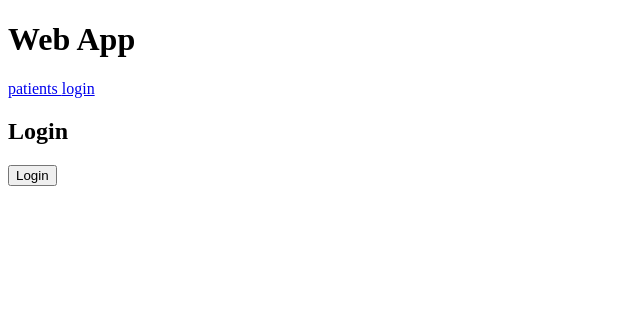
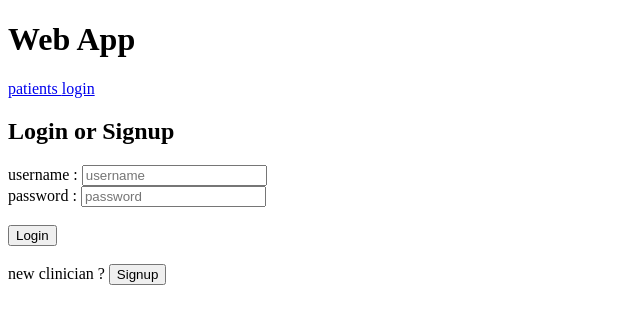
Before and after one commit to YhzyY/HaRILab_Interview_Dashboard, an Angular app: page /login in a window 1280 px wide. Shown: the top 324 px of the page, without its empty margins (0-640 px from the left). Built offline with nearby package versions, Linux system fonts and the light colour scheme.

Commit message:
get input when login

```diff
--- a/src/app/auth/auth.service.ts
+++ b/src/app/auth/auth.service.ts
@@ -5,14 +5,6 @@ import {HttpHeaders, HttpParams, HttpResponse} from '@angular/common/http';
 import { HttpClient} from '@angular/common/http';
 import * as url from 'url';
 // import { HttpClientModule } from '@angular/common/http';
-
-// class Clinician {
-//   id: number;
-//   userName: string;
-//   password: number;
-// }
-
-// const clinicianName = '';
 
 @Injectable({
   providedIn: 'root'
@@ -28,16 +20,17 @@ export class AuthService {
   clinicianName: string;
 
   constructor(private http: HttpClient) { }
+
   greeting(): Observable<string> {
     return this.http.get<string>('https://stormy-dawn-15351.herokuapp.com/greeting');
   }
 
-  login(): Observable<boolean> {
+  login(username: HTMLInputElement, password: HTMLInputElement): Observable<boolean> {
     const params = new HttpParams().set('userName', 'Bean').set('password', '12346');
     // this.clinicianName = this.http.get<string>(
     // 'https://stormy-dawn-15351.herokuapp.com/ClinicianLogin?userName=Bean&password=12345');
 
-    this.returnObservable().subscribe((data) => this.clinicianName = data);
+    this.checkClinician(username.value, password.value).subscribe(data => this.clinicianName = data);
 
     // this.http.get<string>(
     //   'https://stormy-dawn-15351.herokuapp.com/ClinicianLogin?userName=Bean&password=12345').subscribe(
@@ -50,7 +43,6 @@ export class AuthService {
     console.log('clinician name : ', this.clinicianName);
     if (this.clinicianName != null) {
       return of(true).pipe(
-        delay(1000),
         tap(val => this.isLoggedIn = true)
       );
     } else {
@@ -66,17 +58,12 @@ export class AuthService {
     this.isLoggedIn = false;
   }
 
-  returnObservable() {
-    const headers = new HttpHeaders().set('Content-Type', 'text/plain; charset=utf-8');
-    return this.http.get<string>('https://stormy-dawn-15351.herokuapp.com/ClinicianLogin?userName=Bean&password=12345',
-      {headers, responseType: 'text' as 'json' });
+  checkClinician(Urlusername, Urlpassword) {
+    // const headers = new HttpHeaders().set('Content-Type', 'text/plain; charset=utf-8');
+    return this.http.get<string>('https://stormy-dawn-15351.herokuapp.com/ClinicianLogin?' +
+      'userName=' + Urlusername + '&password=' + Urlpassword,
+      {responseType: 'text' as 'json' });
   }
-
-  // checkClinician() {
-  //   const params = new HttpParams().set('userName', 'Bean').set('password', '12345');
-  //   this.clinicianName = this.http
-  //     .get<string>('https://stormy-dawn-15351.herokuapp.com/ClinicianLogin', { params });
-  // }
 
 
 }
--- a/src/app/login/login.component.html
+++ b/src/app/login/login.component.html
@@ -1,7 +1,30 @@
-<h2>Login</h2>
+<h2 *ngIf="!authService.isLoggedIn"> Login or Signup</h2>
+<h2 *ngIf="authService.isLoggedIn">Username : {{this.authService.clinicianName}}</h2>
 <!--<p>{{message}}</p>-->
 
-<p>
-  <button (click)="login()"  *ngIf="!authService.isLoggedIn">Login</button>
-  <button (click)="logout()" *ngIf="authService.isLoggedIn">Logout</button>
+<p  *ngIf="!authService.isLoggedIn">
+<!--  <form>-->
+    <label>username : </label>
+
+    <input type="text" name="username" placeholder="username" #username>
+    <br>
+    <label>password : </label>
+    <input type="password" name="password" placeholder="password" #password>
+<!--  </form>-->
+  <br><br>
+  <button (click)="login(username, password)">
+  Login
+  </button>
+  <br><br>
+  <a>new clinician ?  </a>
+  <button (click)="signup()">
+    Signup
+  </button>
+
 </p>
+
+<p  *ngIf="authService.isLoggedIn">
+  <button (click)="logout()">
+    Logout
+  </button>
+</p>
--- a/src/app/login/login.component.ts
+++ b/src/app/login/login.component.ts
@@ -1,6 +1,8 @@
 import { Component, OnInit } from '@angular/core';
 import { Router } from '@angular/router';
 import {AuthService} from '../auth/auth.service';
+import {getHtmlTagDefinition} from '@angular/compiler';
+import {getInputNamesOfClass} from '@angular/core/schematics/migrations/static-queries/angular/directive_inputs';
 @Component({
   selector: 'app-login',
   templateUrl: './login.component.html',
@@ -9,6 +11,8 @@ import {AuthService} from '../auth/auth.service';
 export class LoginComponent implements OnInit {
 
   message: string;
+  // username: HTMLInputElement;
+  // password: HTMLInputElement;
 
   constructor(public authService: AuthService, public router: Router) {
     this.setMessage();
@@ -22,10 +26,10 @@ export class LoginComponent implements OnInit {
     this.authService.greeting();
   }
 
-  login() {
+  login(username: HTMLInputElement, password: HTMLInputElement) {
     this.message = 'Trying to log in ...';
-
-    this.authService.login().subscribe(() => {
+    console.log(username.value + '------' + password.value);
+    this.authService.login(username, password).subscribe(() => {
       this.setMessage();
       if (this.authService.isLoggedIn) {
         // Get the redirect URL from our auth service
@@ -43,7 +47,11 @@ export class LoginComponent implements OnInit {
     this.setMessage();
   }
 
+  signup() {
+
+  }
+
+
   ngOnInit() {
   }
-
 }
```
